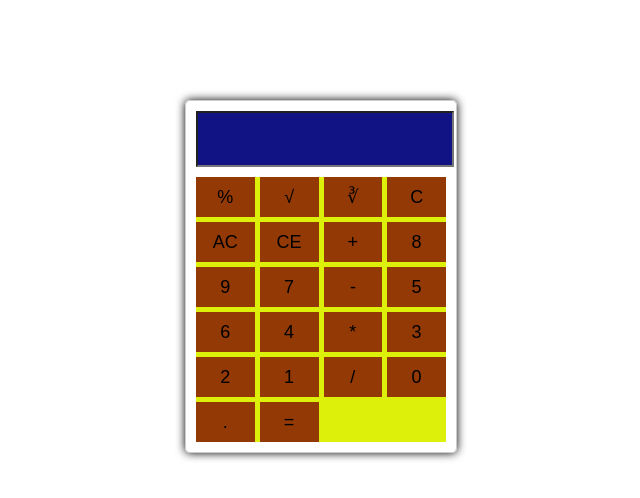
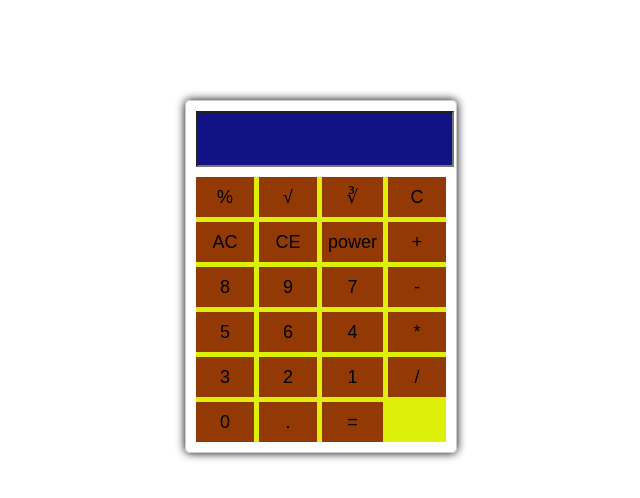
Before and after one commit to LornaAthiambo/Calculator, a plain HTML site: page index.html in a window 1280 px wide. Shown: the whole page, without its empty margins (319-959 px from the left). Drawn offline with Linux system fonts and the light colour scheme.

Commit message:
added a power button

```diff
--- a/index.html
+++ b/index.html
@@ -17,6 +17,7 @@
             <button onclick="clearDisplay()">C</button>
             <button onclick="clearDisplay()">AC</button>
             <button onclick="undoDisplay()">CE</button>
+            <button onclick="appendToDisplay(^)">power</button>
             <button onclick="appendToDisplay('+')">+</button>
             <button onclick="appendToDisplay('8')">8</button>
             <button onclick="appendToDisplay('9')">9</button>
```
